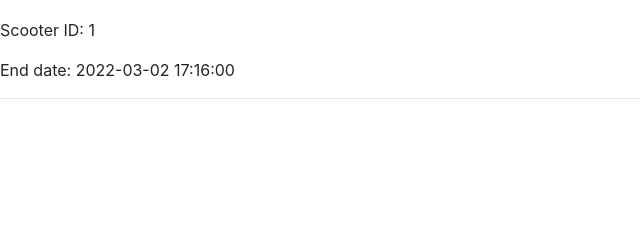
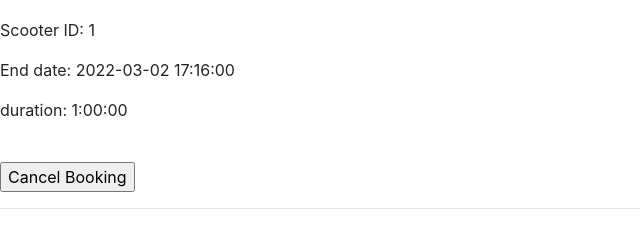
Before and after one commit to Massssssi/e-scooter-Flask-app, a Flask app: page /user/manage in a window 1280 px wide. Shown: the part 211-459 px from the top of the page, without its empty margins (0-640 px from the left). Run offline with Flask 2, Linux system fonts and the light colour scheme; a user stored in the database is signed in; data comes from the database, SQL or seed files in the repository; some libraries are stand-ins or nearby versions.

Commit message:
Update app/templates/userScooterManagement.html

```diff
--- a/app/templates/userScooterManagement.html
+++ b/app/templates/userScooterManagement.html
@@ -14,8 +14,15 @@
        <p>Session Length: {{ s.session_length}}</p>
        <p>Scooter ID: {{ s.scooter_id}}</p>
        <p>End date: {{s.end_date }}</p>
+       <p>duration: {{s.end_date - s.start_date}}
      </div>
-     <hr>
+     <form action="{{url_for('cancel')}}" name = "statusform" method="post">
+      <input type="hidden" name="cancel" value="{{ s.id }}"/>
+      <br />
+      <input type="submit" class="deletebutton" value="Cancel Booking" name="cancelButton"/>
+    </form>
+    <hr class="solid">
+
     {% endfor %}
 
 
```
